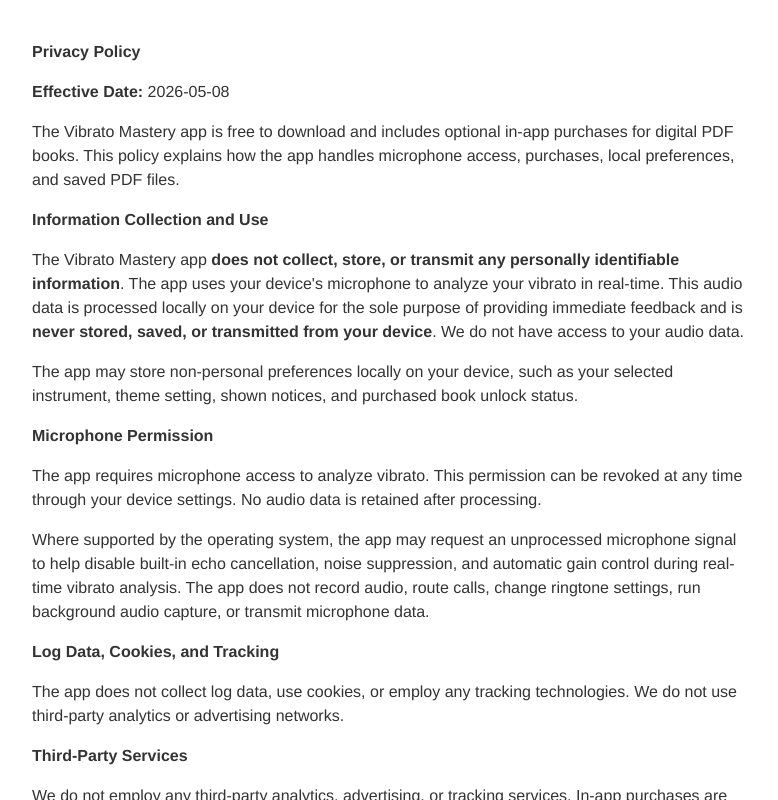
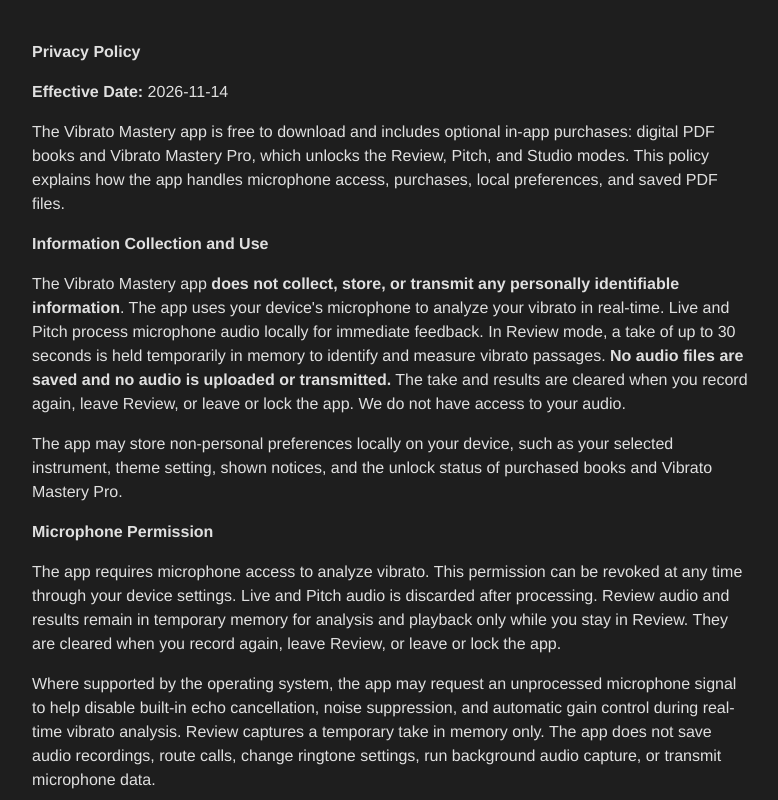
Before and after one commit to wallaspena/privacy-policy-ios, a plain HTML site: page index.html in a window 1280 px wide. Shown: the whole page, without its empty margins (249-1027 px from the left). Drawn offline with Linux system fonts and the light colour scheme.

Commit message:
Update index.html 15/11/2026

```diff
--- a/index.html
+++ b/index.html
@@ -69,24 +69,26 @@
 </head>
 <body>
 <script>
-  // Prevent white flash by applying theme before first paint
+  // Prevent white flash by applying theme before first paint: dark unless Light was picked
+  let savedAppearance = null;
   try {
-    const savedTheme = localStorage.getItem('vibratoMasteryTheme');
-    if (savedTheme === 'dark') {
-      document.body.classList.add('dark-mode');
-    }
+    savedAppearance = localStorage.getItem('vibratoMasteryAppearance');
   } catch (e) {
-    // localStorage not available, ignore
+    // localStorage not available, keep the dark default
+  }
+  if (savedAppearance !== 'light') {
+    document.body.classList.add('dark-mode');
   }
 </script>
 
 <div class="app-wrapper">
     <div class="content-container">
         <script>
-            // Apply saved theme on load
+            // Apply saved theme on load: dark unless Light was picked
             document.addEventListener('DOMContentLoaded', () => {
-                const savedTheme = localStorage.getItem('vibratoMasteryTheme');
-                if (savedTheme === 'dark') {
+                let savedAppearance = null;
+                try { savedAppearance = localStorage.getItem('vibratoMasteryAppearance'); } catch (e) {}
+                if (savedAppearance !== 'light') {
                     document.body.classList.add('dark-mode');
                 }
             });
@@ -94,26 +96,26 @@
 
         <strong>Privacy Policy</strong>
 
-        <p><strong>Effective Date:</strong> 2026-05-08</p>
+        <p><strong>Effective Date:</strong> 2026-11-14</p>
 
         <p>
-            The Vibrato Mastery app is free to download and includes optional in-app purchases for digital PDF books. This policy explains how the app handles microphone access, purchases, local preferences, and saved PDF files.
+            The Vibrato Mastery app is free to download and includes optional in-app purchases: digital PDF books and Vibrato Mastery Pro, which unlocks the Review, Pitch, and Studio modes. This policy explains how the app handles microphone access, purchases, local preferences, and saved PDF files.
         </p>
 
         <p><strong>Information Collection and Use</strong></p>
         <p>
-            The Vibrato Mastery app <strong>does not collect, store, or transmit any personally identifiable information</strong>. The app uses your device's microphone to analyze your vibrato in real-time. This audio data is processed locally on your device for the sole purpose of providing immediate feedback and is <strong>never stored, saved, or transmitted from your device</strong>. We do not have access to your audio data.
+            The Vibrato Mastery app <strong>does not collect, store, or transmit any personally identifiable information</strong>. The app uses your device's microphone to analyze your vibrato in real-time. Live and Pitch process microphone audio locally for immediate feedback. In Review mode, a take of up to 30 seconds is held temporarily in memory to identify and measure vibrato passages. <strong>No audio files are saved and no audio is uploaded or transmitted.</strong> The take and results are cleared when you record again, leave Review, or leave or lock the app. We do not have access to your audio.
         </p>
         <p>
-            The app may store non-personal preferences locally on your device, such as your selected instrument, theme setting, shown notices, and purchased book unlock status.
+            The app may store non-personal preferences locally on your device, such as your selected instrument, theme setting, shown notices, and the unlock status of purchased books and Vibrato Mastery Pro.
         </p>
 
         <p><strong>Microphone Permission</strong></p>
         <p>
-            The app requires microphone access to analyze vibrato. This permission can be revoked at any time through your device settings. No audio data is retained after processing.
+            The app requires microphone access to analyze vibrato. This permission can be revoked at any time through your device settings. Live and Pitch audio is discarded after processing. Review audio and results remain in temporary memory for analysis and playback only while you stay in Review. They are cleared when you record again, leave Review, or leave or lock the app.
         </p>
         <p>
-            Where supported by the operating system, the app may request an unprocessed microphone signal to help disable built-in echo cancellation, noise suppression, and automatic gain control during real-time vibrato analysis. The app does not record audio, route calls, change ringtone settings, run background audio capture, or transmit microphone data.
+            Where supported by the operating system, the app may request an unprocessed microphone signal to help disable built-in echo cancellation, noise suppression, and automatic gain control during real-time vibrato analysis. Review captures a temporary take in memory only. The app does not save audio recordings, route calls, change ringtone settings, run background audio capture, or transmit microphone data.
         </p>
 
         <p><strong>Log Data, Cookies, and Tracking</strong></p>
@@ -126,14 +128,14 @@
             We do not employ any third-party analytics, advertising, or tracking services. In-app purchases are processed by your device's app store, which may process purchase information according to its own terms and policies. We do not receive or store your payment card information. No microphone or audio data is shared with third parties.
         </p>
 
-        <p><strong>In-App Purchases and PDF Books</strong></p>
+        <p><strong>In-App Purchases, PDF Books, and Vibrato Mastery Pro</strong></p>
         <p>
-            Purchased PDF books are bundled in the app and unlocked after purchase. If you purchase a PDF book, you may save it to your device using the system file picker. The saved file is controlled by you and your device.
+            Purchased PDF books are bundled in the app and unlocked after purchase. If you purchase a PDF book, you may save it to your device using the system file picker. The saved file is controlled by you and your device. Vibrato Mastery Pro is a one-time purchase that unlocks Review, Pitch, and Studio; its unlock status is kept on your device and can be restored from your app store account.
         </p>
 
         <p><strong>Data Retention and Deletion</strong></p>
         <p>
-            Since no personally identifiable information is collected, stored, or transmitted by us, there is no personal data retained on our servers or systems. All audio data is processed in real-time and immediately discarded. Uninstalling the app removes local app data from your device.
+            Since no personally identifiable information is collected, stored, or transmitted by us, there is no personal data retained on our servers or systems. Live and Pitch audio is processed in real time and immediately discarded. Review audio exists only in temporary memory during capture, analysis and playback. Recording again, leaving Review, or leaving or locking the app cancels processing and clears the take and its results. Uninstalling the app removes local app data from your device.
         </p>
 
         <p><strong>Your Rights</strong></p>
```
